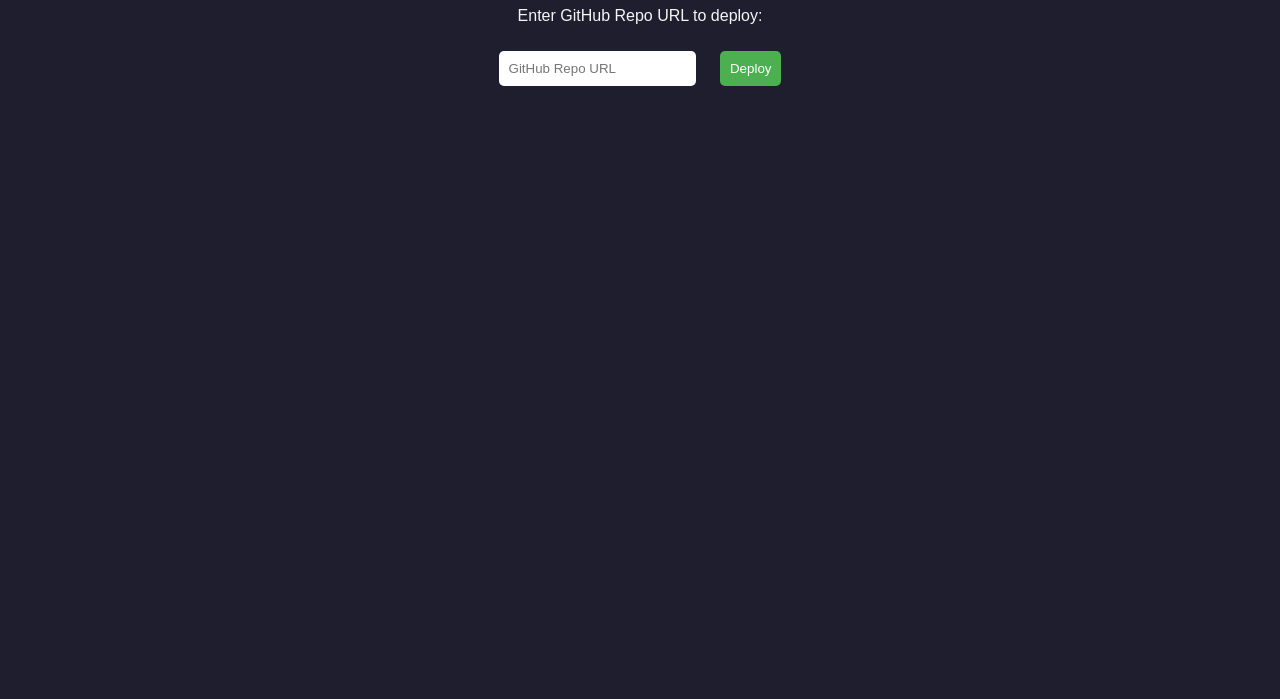
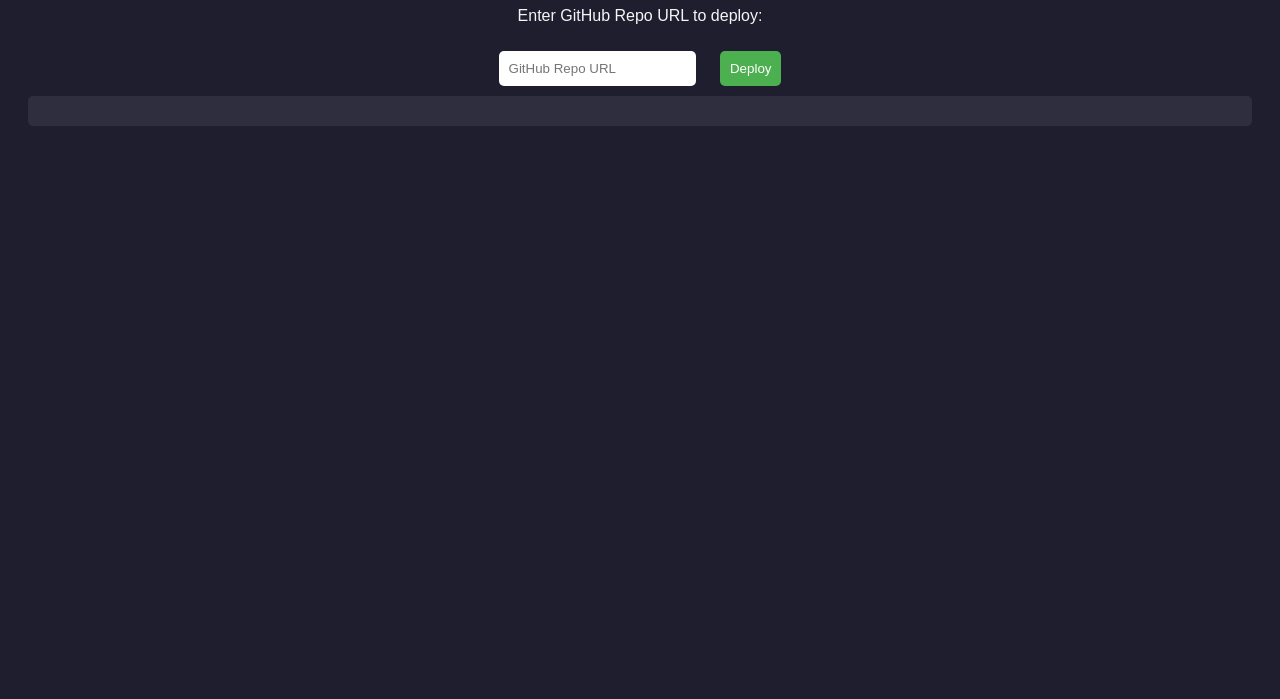
Before and after one commit to jergan-studio/JVEscriptext, a website: page public/index.html in a window 1280 px wide. Shown: the part 101-800 px from the top of the page. Drawn offline with Linux system fonts and the light colour scheme.

Commit message:
Update style.css

```diff
--- a/public/style.css
+++ b/public/style.css
@@ -19,7 +19,7 @@ button{
     cursor: pointer;
 }
 
-pre{
+div#output{
     text-align: left;
     background: #2e2e3f;
     padding: 15px;
```
